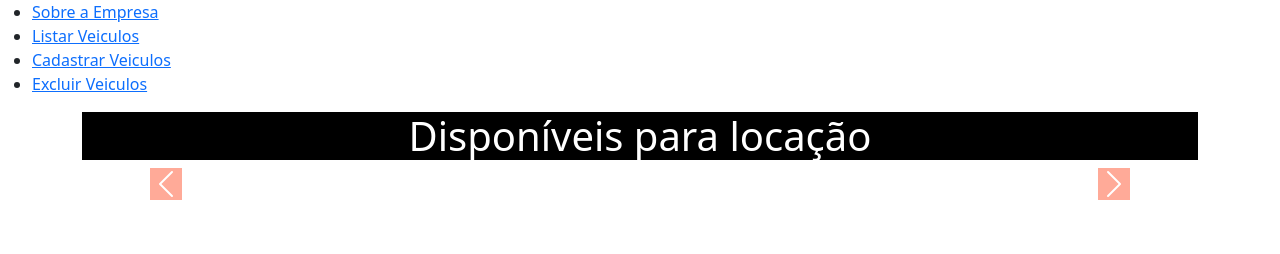
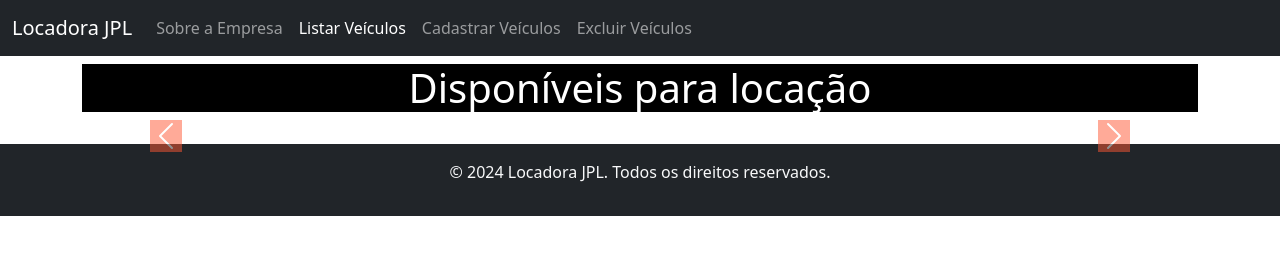
Before and after one commit to pabloportuga/DWEB1-Projeto-JLP, a plain HTML site: page Lista/index.html in a window 1280 px wide. Drawn offline with nearby package versions, Linux system fonts and the light colour scheme; no server answers.

Commit message:
Update index.html
Aqui ta dizendo que eu mudei o código quase todo mas na verdade eu só adicionei a barrinha e o rodapé como nas outras basicamente

```diff
--- a/Lista/index.html
+++ b/Lista/index.html
@@ -3,25 +3,26 @@
   <head>
       <meta charset="UTF-8">
       <meta name="viewport" content="width=device-width, initial-scale=1.0">
-    <title>Document</title>
+      <title>Listar Veículos</title>
       <link rel="stylesheet" href="styles.css">
       <link href="https://cdn.jsdelivr.net/npm/bootstrap@5.3.3/dist/css/bootstrap.min.css" rel="stylesheet" integrity="sha384-QWTKZyjpPEjISv5WaRU9OFeRpok6YctnYmDr5pNlyT2bRjXh0JMhjY6hW+ALEwIH" crossorigin="anonymous">
   </head>
   <body>
     <header>
-        <nav>
-            <ul>
-                <li><a href="../index.html">Sobre a Empresa</a></li>
-                <li><a href="index.html">Listar Veiculos</a></li>
-                <li><a href="../Cadastro/index.html">Cadastrar Veiculos</a></li>
-                <li><a href="../Excluir/index.html">Excluir Veiculos</a></li>
+      <nav class="navbar navbar-expand-lg navbar-dark bg-dark">
+        <div class="container-fluid">
+          <a class="navbar-brand" href="../index.html">Locadora JPL</a>
+            <div class="collapse navbar-collapse">
+              <ul class="navbar-nav me-auto mb-2 mb-lg-0">
+                <li class="nav-item"><a class="nav-link" href="../index.html">Sobre a Empresa</a></li>
+                <li class="nav-item"><a class="nav-link active" href="index.html">Listar Veículos</a></li>
+                <li class="nav-item"><a class="nav-link" href="../Cadastro/index.html">Cadastrar Veículos</a></li>
+                <li class="nav-item"><a class="nav-link" href="../Excluir/index.html">Excluir Veículos</a></li>
               </ul>
+            </div>
+        </div>
       </nav>
     </header>
-
-
-
-
 
       <div class="container my-2">
         <h1 class="text-center mb-4">Disponíveis para locação</h1>
@@ -40,6 +41,11 @@
           </button>
         </div>
       </div>
+
+    <footer class="text-center py-3 bg-dark text-light">
+      <p>&copy; 2024 Locadora JPL. Todos os direitos reservados.</p>
+    </footer>
+
       <script src="script.js"></script>
       <script src="https://cdn.jsdelivr.net/npm/bootstrap@5.3.3/dist/js/bootstrap.bundle.min.js" integrity="sha384-YvpcrYf0tY3lHB60NNkmXc5s9fDVZLESaAA55NDzOxhy9GkcIdslK1eN7N6jIeHz" crossorigin="anonymous"></script>
   </body>
```
Lines whose indentation alone changed are shown as unchanged.
